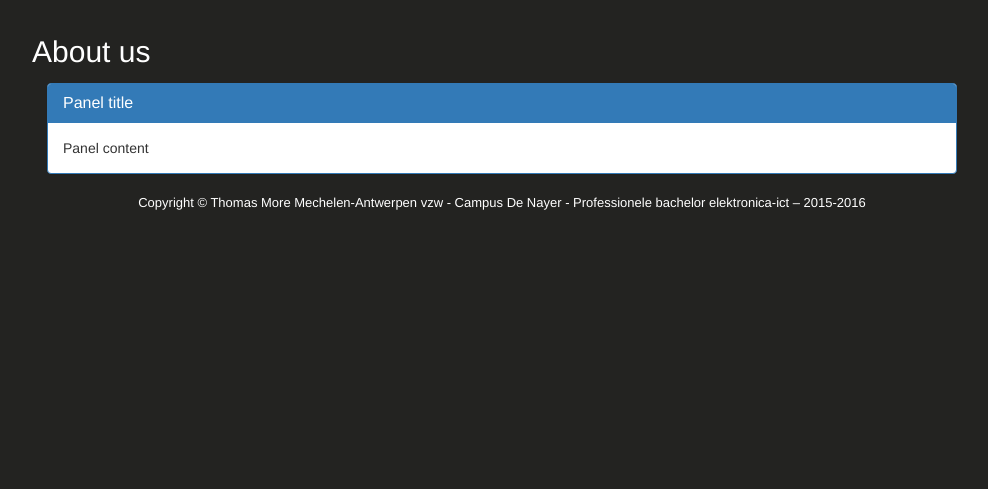
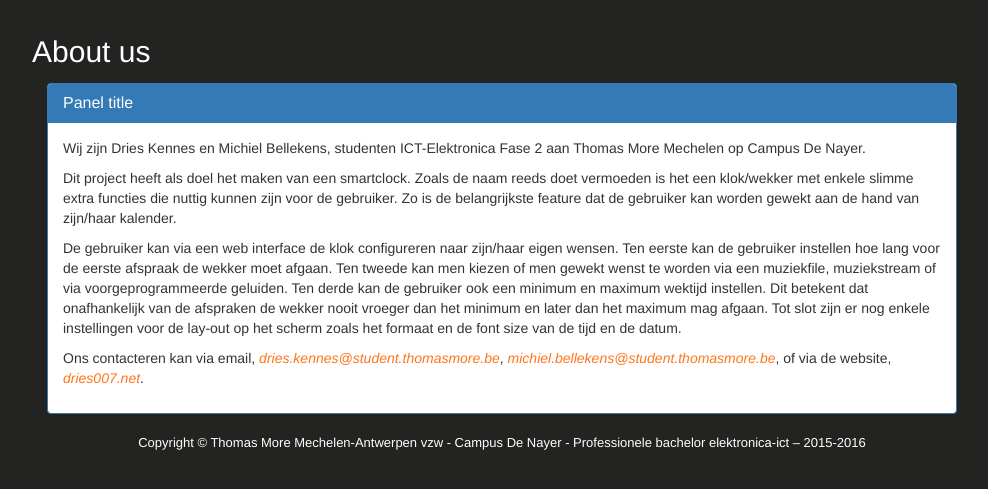
Before and after one commit to dries007/Project2, a PHP site: page /about.php in a window 1280 px wide. Shown: the part 52-541 px from the top of the page, without its empty margins (138-1126 px from the left). Run offline with PHP 8.4, Linux system fonts and the light colour scheme.

Commit message:
verslag en site

```diff
--- a/Site/about.php
+++ b/Site/about.php
@@ -9,7 +9,21 @@
 				<h3 class="panel-title">Panel title</h3>
 			</div>
 			<div class="panel-body">
-				Panel content
+				<p>
+					Wij zijn Dries Kennes en Michiel Bellekens, studenten ICT-Elektronica Fase 2 aan Thomas More Mechelen op Campus De Nayer.
+				</p>
+				<p>Dit project heeft als doel het maken van een smartclock. Zoals de naam reeds doet vermoeden is het een klok/wekker met enkele slimme extra functies die nuttig kunnen zijn voor de gebruiker.
+					Zo is de belangrijkste feature dat de gebruiker kan worden gewekt aan de hand van zijn/haar kalender.
+				</p>
+				<p>
+					De gebruiker kan via een web interface de klok configureren naar zijn/haar eigen wensen. Ten eerste kan de gebruiker instellen hoe lang voor de eerste afspraak de wekker moet afgaan.
+					Ten tweede kan men kiezen of men gewekt wenst te worden via een muziekfile, muziekstream of via voorgeprogrammeerde geluiden.
+					Ten derde kan de gebruiker ook een minimum en maximum wektijd instellen. Dit betekent dat onafhankelijk van de afspraken de wekker nooit vroeger dan het minimum en later dan het maximum mag afgaan.
+					Tot slot zijn er nog enkele instellingen voor de lay-out op het scherm zoals het formaat en de font size van de tijd en de datum.
+				</p>
+				<p>
+					Ons contacteren kan via email, <i>dries.kennes@student.thomasmore.be</i>, <i>michiel.bellekens@student.thomasmore.be</i>, of via de website, <i>dries007.net</i>.
+				</p>
 			</div>
 		</div>
 	</div>
--- a/Site/projectsite.css
+++ b/Site/projectsite.css
@@ -49,3 +49,7 @@ body
 	max-height: 65px;
 	margin-top:-15px;
 }
+i
+{
+	color: #ff751a;
+}
```
Also changed, not shown: Amp_registerfunction.txt (added, +12 -0 lines), foto's/PCBlayout.png (added), foto's/sheet1.png (added), foto's/sheet2.png (added), 1 other file.
